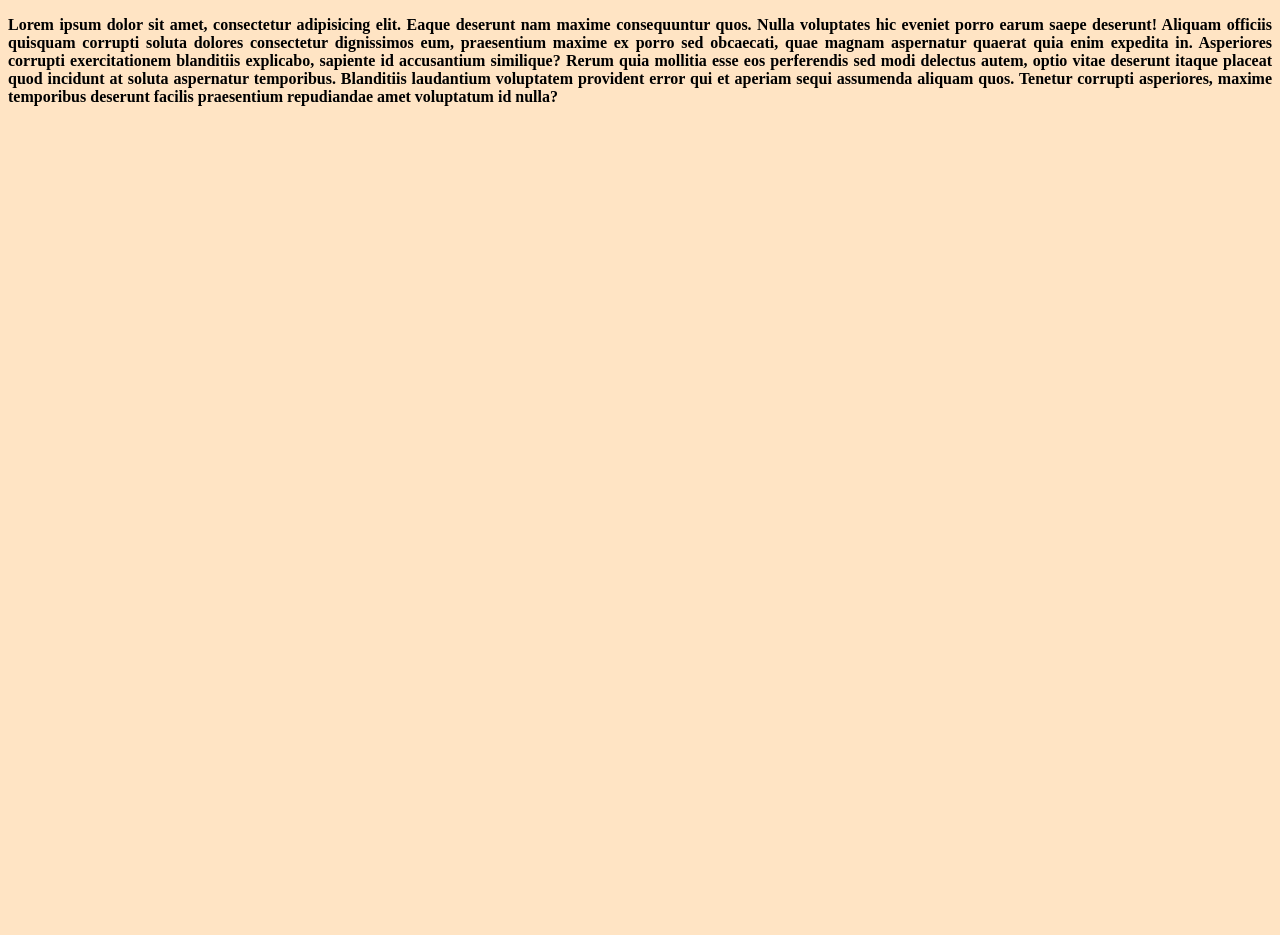
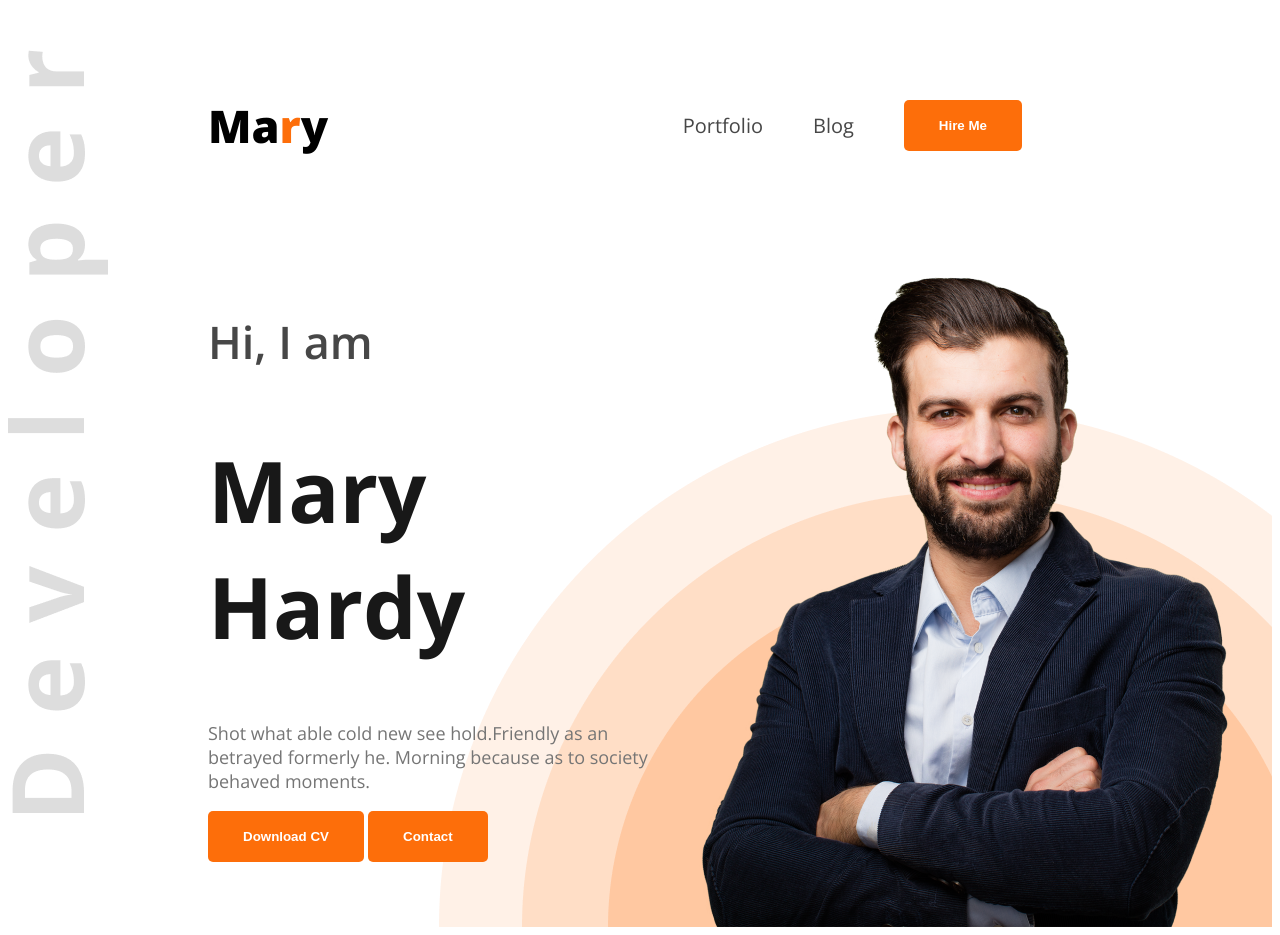
Before and after one commit to OishiSharmeen04/first, a plain HTML site: page index.html in a window 1280 px wide. Before the commit the page ends 800 px from the top, so only its background shows below. Drawn offline with nearby package versions, Linux system fonts and the light colour scheme.

Commit message:
first commit

```diff
--- a/index.html
+++ b/index.html
@@ -3,16 +3,38 @@
 <head>
     <meta charset="UTF-8">
     <meta name="viewport" content="width=device-width, initial-scale=1.0">
+    <link rel="preconnect" href="https://fonts.googleapis.com">
+    <link rel="preconnect" href="https://fonts.gstatic.com" crossorigin>
+    <link href="https://fonts.googleapis.com/css2?family=Open+Sans:ital,wght@0,300..800;1,300..800&display=swap" rel="stylesheet">
     <link rel="stylesheet" href="style.css">
     <title>Portfolio Website</title>
 </head>
-<body>
-    <header>
+<body class="open-sans-normal">
+    <header class="background">
+        <nav>
+            <h3 class="nav-title">Ma<span class="r-color">r</span>y</h3>
+            <ul>
+                <li><a class="color-2"href="">Portfolio</a></li>
+                <li><a class="color-2"href="">Blog</a></li>
+                <li><a href=""><button class="btn-primary">Hire Me</button></a></li>
+            </ul>
 
+        </nav>
+        <div class="banner">
+            <div class="banner-content">
+                <h4 class="banner-greetings color-2">Hi, I  am</h4>
+                <h1 class="banner-title color-1">Mary Hardy</h1>
+                <p class="banner-description color-3">Shot what able cold new see hold.Friendly as an betrayed formerly he. Morning because as to society behaved moments.</p>
+                <button class="btn-primary">Download CV</button>
+                <button class="btn-primary">Contact</button>
+
+            </div>
+            <img  class="banner-pic" src="images/hardy.png" alt="">
+        </div>
     </header>
 
     <main>
-        <p><b>Lorem ipsum dolor sit amet, consectetur adipisicing elit. Eaque deserunt nam maxime consequuntur quos. Nulla voluptates hic eveniet porro earum saepe deserunt! Aliquam officiis quisquam corrupti soluta dolores consectetur dignissimos eum, praesentium maxime ex porro sed obcaecati, quae magnam aspernatur quaerat quia enim expedita in. Asperiores corrupti exercitationem blanditiis explicabo, sapiente id accusantium similique? Rerum quia mollitia esse eos perferendis sed modi delectus autem, optio vitae deserunt itaque placeat quod incidunt at soluta aspernatur temporibus. Blanditiis laudantium voluptatem provident error qui et aperiam sequi assumenda aliquam quos. Tenetur corrupti asperiores, maxime temporibus deserunt facilis praesentium repudiandae amet voluptatum id nulla?</b></p>
+
     </main>
 
     <footer>
--- a/style.css
+++ b/style.css
@@ -1,6 +1,84 @@
-body{
-    background-color: bisque;
+
+.open-sans-normal {
+  font-family: "Open Sans", sans-serif;
+  font-optical-sizing: auto;
+  font-style: normal;
+  font-variation-settings:
+    "wdth" 100;
 }
-p{
-    text-align: justify;
+/* nav styles */
+nav{
+    display: flex;
+    align-items: center;
+    justify-content: space-between;
+    margin: 50px 200px;
 }
+
+.nav-title {
+  font-weight: 800;
+  font-size: 45px;
+}
+.r-color {
+  color: #FD6E0A;
+}
+
+nav ul li{
+  list-style: none;
+  margin-right: 50px;
+}
+nav ul li a{
+  text-decoration: none;
+  font-size: 20px;
+}
+
+nav ul{
+  display: flex;
+  align-items: center;
+}
+.color-2{
+  color: #474747;
+}
+.color-1{
+  color: #181818;
+}
+.color-3{
+  color: #757575;
+}
+
+.btn-primary{
+  background-color: #FD6E0A;
+  font-weight: bold;
+  color: white;
+  border-radius: 5px;
+  padding: 18px 35px;
+  border: none;
+}
+.banner-greetings{
+  font-weight: 600;
+  font-size: 45px;
+}
+.banner-title{
+  font-weight: bold;
+  font-size: 85px;
+}
+.banner-description{
+  font-weight: 400;
+  font-size: 18px;
+}
+.banner-pic{
+  width: 584px;
+  height: 676px;
+}
+.banner{
+  display: flex;
+  justify-content: space-between;
+  margin: 0 35px 0 200px;
+}
+.banner-content{
+  max-width: 585px;
+}
+.background{
+  background-image: url(../images/developer.png), url(../images/header_bg.png);
+  background-repeat: no-repeat;
+  background-position: top left, bottom right;
+}
```
Also changed, not shown: images/developer.png (added), images/hardy.png (added), images/header_bg.png (added), images/icons/facebook.png (added), images/icons/insta.png (added), images/icons/js.png (added), images/icons/mongo.png (added), images/icons/nodejs.png (added), images/icons/react.png (added), images/icons/twitter.png (added).
